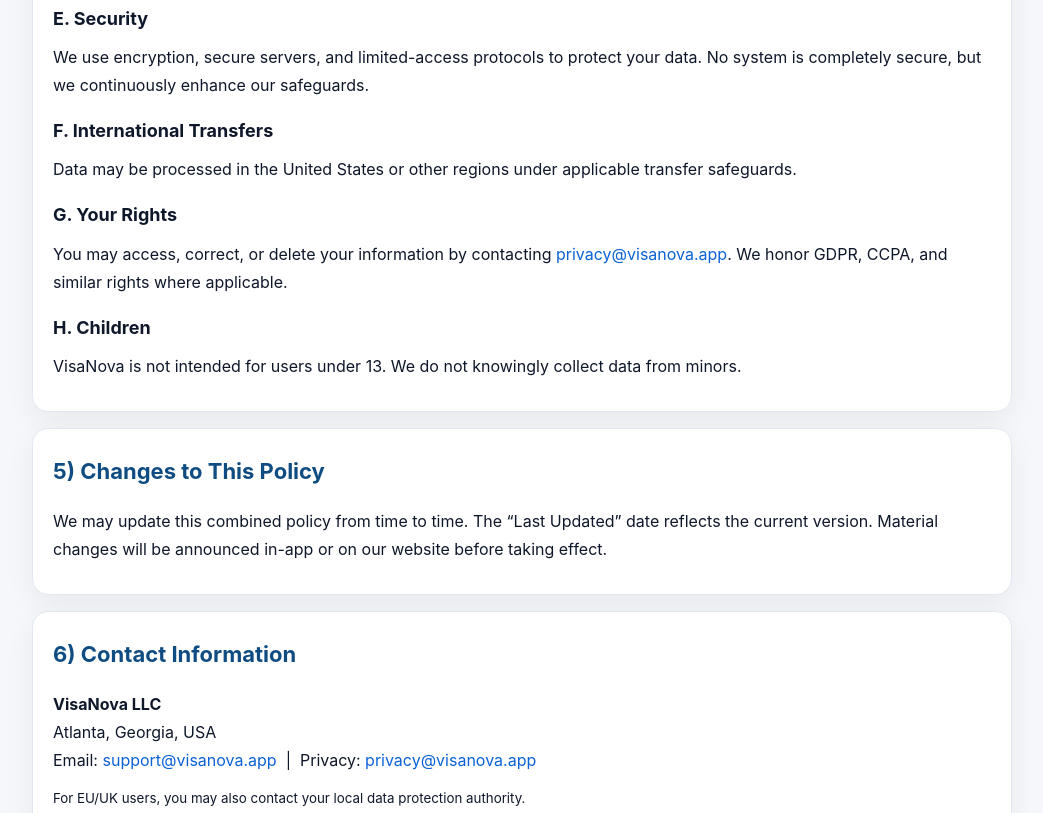
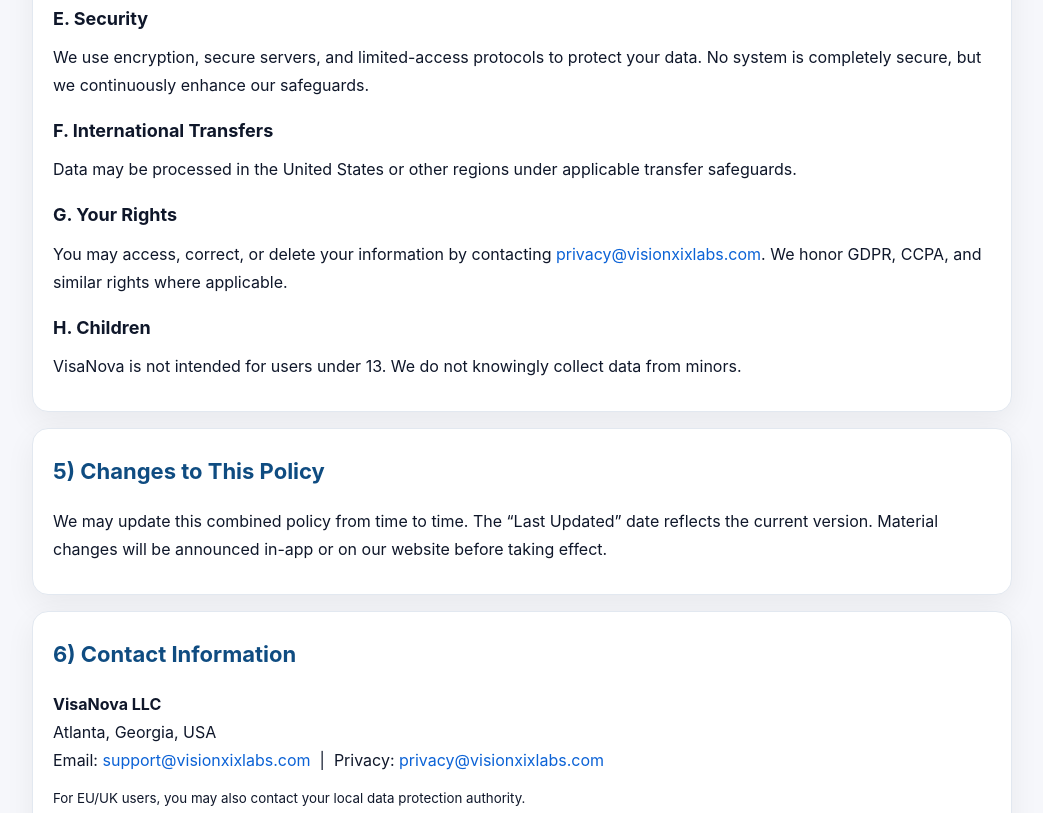
Before and after one commit to sahme209/vision19-privacy-policy, a plain HTML site: page index.html in a window 1280 px wide. Shown: the part 3163-3976 px from the top of the page, without its empty margins (118-1161 px from the left). Drawn offline with Linux system fonts and the light colour scheme.

Commit message:
Update index.html

```diff
--- a/index.html
+++ b/index.html
@@ -85,7 +85,7 @@
         <h3>F. Service Availability</h3>
         <p>VisaNova strives for high availability but does not guarantee uninterrupted service. Features may evolve or change without notice.</p>
         <h3>G. Termination</h3>
-        <p>VisaNova may suspend or terminate your access if you violate these Terms or misuse the Services. You may delete your account anytime through in-app settings or by contacting <a href="mailto:support@visanova.app">support@visanova.app</a>.</p>
+        <p>VisaNova may suspend or terminate your access if you violate these Terms or misuse the Services. You may delete your account anytime through in-app settings or by contacting <a href="mailto:support@visionxixlabs.com">support@visionxixlabs.com</a>.</p>
         <h3>H. Disclaimer</h3>
         <p>VisaNova provides estimated immigration insights and analytics. These are not legal advice or official USCIS predictions. Always consult government sources for authoritative case status information.</p>
         <h3>I. Limitation of Liability</h3>
@@ -140,7 +140,7 @@
         <h3>F. International Transfers</h3>
         <p>Data may be processed in the United States or other regions under applicable transfer safeguards.</p>
         <h3>G. Your Rights</h3>
-        <p>You may access, correct, or delete your information by contacting <a href="mailto:privacy@visanova.app">privacy@visanova.app</a>. We honor GDPR, CCPA, and similar rights where applicable.</p>
+        <p>You may access, correct, or delete your information by contacting <a href="mailto:privacy@visionxixlabs.com">privacy@visionxixlabs.com</a>. We honor GDPR, CCPA, and similar rights where applicable.</p>
         <h3>H. Children</h3>
         <p>VisaNova is not intended for users under 13. We do not knowingly collect data from minors.</p>
       </section>
@@ -153,8 +153,8 @@
       <section id="contact">
         <h2>6) Contact Information</h2>
         <p><strong>VisaNova LLC</strong><br/>Atlanta, Georgia, USA<br/>
-          Email: <a href="mailto:support@visanova.app">support@visanova.app</a> &nbsp;|&nbsp;
-          Privacy: <a href="mailto:privacy@visanova.app">privacy@visanova.app</a>
+          Email: <a href="mailto:support@visionxixlabs.com">support@visionxixlabs.com</a> &nbsp;|&nbsp;
+          Privacy: <a href="mailto:privacy@visionxixlabs.com">privacy@visionxixlabs.com</a>
         </p>
         <p><small>For EU/UK users, you may also contact your local data protection authority.</small></p>
       </section>
```
